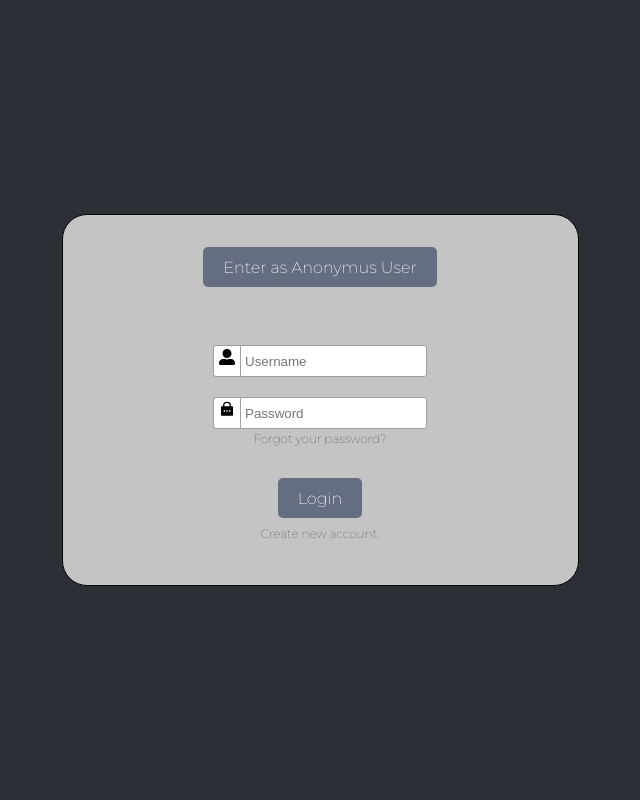
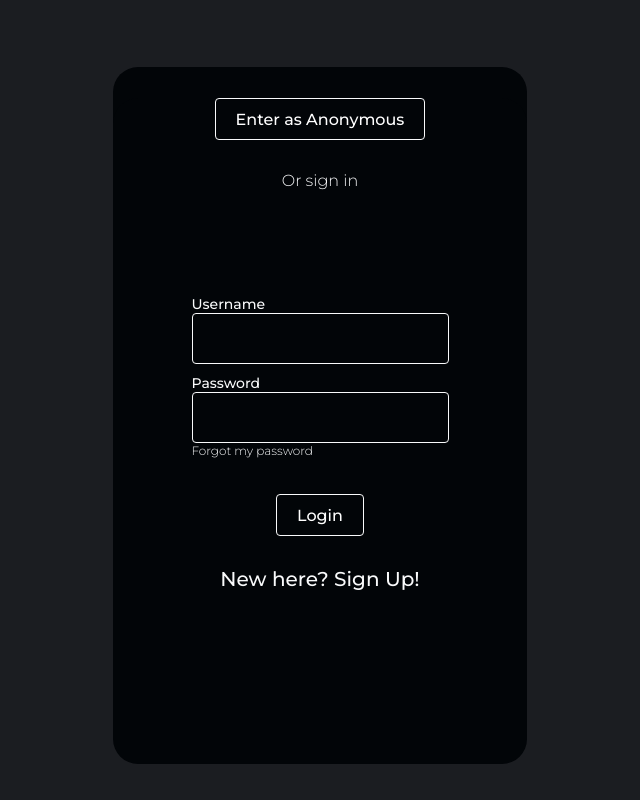
Before and after one commit to Andre-Sacilotti/react-realtime-chat, a React (Create React App) app: page / in a window 1280 px wide. Shown: the whole page, without its empty margins (320-960 px from the left). Built offline with nearby package versions, Linux system fonts and the light colour scheme.

Commit message:
Refatoração do design da tela de login

```diff
--- /dev/null
+++ b/src/components/Colors.js
@@ -0,0 +1,18 @@
+export const PRIMARY = "#4F5E7B"
+export const BGCOLOR = "#14181F"
+export const TEXTCOLOR = "#F9FAFB"
+
+export const AUXILARCOLOR = "#020508"
+
+export const ERRORCOLOR = "#913B3B"
+export const SUCCESSCOLOR = "#64BC26"
+export const WARNINGCOLOR = "#FAD202"
+
+export const TONE10 = "#14181F"
+export const TONE20 = "#282F3E"
+export const TONE30 = "#3C475D"
+export const TONE40 = "#4F5E7B"
+export const TONE50 = "#64779B"
+export const TONE60 = "#8392AF"
+export const TONE70 = "#A2ADC3"
+export const TONE80 = "#C1C8D7"
--- a/src/components/CustomButton/CustomButton.js
+++ b/src/components/CustomButton/CustomButton.js
@@ -1,11 +1,13 @@
 import React from 'react'
 import styled from 'styled-components'
 
+import {BGCOLOR, TEXTCOLOR, AUXILARCOLOR} from "../Colors"
+
 const Button = styled.a`
 
-  background-color: ${props => props.dark ? "#181818" : "#656E80"};
   color: #FFFFFF;
-  border-radius: 5px;
+  border: 1px solid ${TEXTCOLOR};
+  border-radius: 4px;
 
 
   display: inline-flex;
@@ -17,7 +19,7 @@ const Button = styled.a`
   max-height: 40px;
 
   font-size: 16px;
-  font-weight: 200;
+  font-weight: 500;
 
   -webkit-user-select: none;
   -webkit-touch-callout: none;
@@ -26,18 +28,10 @@ const Button = styled.a`
   user-select: none;
 
 
-
-
-
-  &:hover {
-    background-color: ${props => props.dark ? "#181818" : "#575f6f"};
+  &:hover, &:active {
+    background-color: rgba(255, 255, 255, 0.1);
   }
 
-  &:active, &.active, &:focus {
-
-    border: none;
-    outline:none;
-  }
 
 
 `
--- a/src/components/CustomInput/CustomInput.js
+++ b/src/components/CustomInput/CustomInput.js
@@ -1,45 +1,45 @@
 import React from 'react';
 import styled from 'styled-components';
 
-import {FaUserAlt} from "react-icons/fa"
+import {BGCOLOR, TEXTCOLOR, AUXILARCOLOR} from "../Colors"
 
 const Input = styled.input`
-  border: 1px solid #A0A0A0;
-  height: 28px;
-  border-radius: 3px;
-  border-bottom-left-radius: 0px;
-  border-top-left-radius: 0px;
-  padding-left: 4px;
-  padding-right: 4px;
+  background-color: #FFFFFF00;
+  border: 1px solid ${TEXTCOLOR};
+  border-radius: 4px;
 
+  height: 47px;
+  width: 245px;
 
+  font-size: 14px;
+
+  padding-left: 5px;
+  padding-right: 5px;
+
+  font-weight: 500;
+  color: ${TEXTCOLOR};
 `
 
 
 const InputDiv = styled.div`
   display: inline-flex;
-  height: 100%;
+  flex-direction: column;
 
-  padding-top: 10px;
-  padding-bottom: 10px;
-
+  padding: 5px 0px;
 `
 
-const InputIconDiv = styled.div`
+const InputTitle = styled.div`
+  text-align: start;
+  font-size: 14px;
+  font-weight: 500;
+  color: ${TEXTCOLOR};
+`
 
-  background-color: #FFFFFF;
-
-  border-bottom-left-radius: 3px;
-  border-top-left-radius: 3px;
-  border: 1px solid #A0A0A0;
-  border-right: 0px;
-
-  justify-content: center;
-  text-align: center;
-  vertical-align: middle;
-
-  padding-left: 5px;
-  padding-right: 5px;
+const ForgotPassText = styled.span`
+  color: ${TEXTCOLOR};
+  text-align: start;
+  font-size: 12px;
+  font-weight: 300;
 `
 
 const CustomInput = (props) => {
@@ -47,11 +47,12 @@ const CustomInput = (props) => {
     return (
         <div>
             <InputDiv>
-                <InputIconDiv>
-                    {props.icon}
-                </InputIconDiv>
-
-                <Input type={props.type ? props.type : "text"} placeholder={props.children}/>
+                <InputTitle>{props.children}</InputTitle>
+                <Input type={props.type ? props.type : "text"}/>
+                {props.type === "password" ?
+                    <ForgotPassText onClick={props.handlerForgotPass}>
+                    Forgot my password
+                    </ForgotPassText> : null}
             </InputDiv>
 
         </div>
--- a/src/components/LoginBox/LoginBox.js
+++ b/src/components/LoginBox/LoginBox.js
@@ -3,93 +3,105 @@ import styled from "styled-components"
 
 import CustomButton from "../CustomButton/CustomButton";
 import CustomInput from "../CustomInput/CustomInput";
-import {FaUserAlt} from "react-icons/fa";
-import {RiLockPasswordFill} from "react-icons/ri"
+
+
+import {BGCOLOR, TEXTCOLOR, AUXILARCOLOR} from "../Colors"
 
 const LoginBoxDiv = styled.div`
-  border: 1px solid black;
   border-radius: 25px;
-  height: 55%;
-  width: 80%;
-  background-color: #C4C4C4;
+  height: 100%;
+  width: 100%;
+  background-color: ${BGCOLOR};
 
-  @media(min-height: 668px){
-    height: 370px;
-  }
-
-
-  @media(min-width: 650px){
-    width: 515px;
-  }
-`
-
-const ForgetPassDiv = styled.div`
-  font-weight: 100;
-  font-size: 12px;
-  margin-top: -8px;
-`
-
-
-const AnonymBtnDiv = styled.div`
-  padding-top: 32px;
-  padding-bottom: 16px
-`
-
-const LoginBtnDiv = styled.div`
-  padding-top: 16px;
-  padding-bottom: 16px
-`
-
-const FormsDiv = styled.div`
-  padding-top: 32px;
-  padding-bottom: 16px
-`
-
-const Logina = styled.a`
-  text-decoration: none;
-
-  &:active, &:visited {
-    text-decoration: none;
-    color: #323232;
-  }
-
-  &:hover {
-    color: black;
+  @media(min-width: 768px) {
+    background-color: ${AUXILARCOLOR};
   }
 
 `
 
+const UpperLoginBoxDiv = styled.div`
+  border-radius: 25px;
+  height: 100%;
+  width: 100%;
+  background-color: ${BGCOLOR};
+
+  color: ${TEXTCOLOR};
+
+  @media(min-width: 768px) {
+    background-color: ${AUXILARCOLOR};
+    height: 666px;
+    width: 414px;
+  }
+
+`
+
+const ButtonDiv = styled.div`
+  margin-top: 31px;
+  margin-bottom: 31px;
+`
+
+const TextDiv = styled.div`
+  margin-top: 16px;
+`
+
+const Text = styled.span`
+  font-weight: 300;
+`
+
+const TextRegister = styled.span`
+  font-weight: 500;
+  font-size: 20px;
+`
+
+const FormsDiv = styled.div`
+  padding-top: 100px;
+`
+
+
+
+
 const LoginBox = () => {
 
     return (
+        <UpperLoginBoxDiv>
             <LoginBoxDiv>
-                <AnonymBtnDiv>
-                    <CustomButton dark={false}>Enter as Anonymus User</CustomButton>
-                </AnonymBtnDiv>
+
+                <ButtonDiv>
+                    <CustomButton>Enter as Anonymous</CustomButton>
+                </ButtonDiv>
+
+                <TextDiv>
+                    <Text>Or sign in</Text>
+                </TextDiv>
 
                 <FormsDiv>
-                    <CustomInput
-                    icon={<FaUserAlt style={{verticalAlign: 'bottom'}} />}
-                    >Username</CustomInput>
+                    <CustomInput>
+                        Username
+                    </CustomInput>
 
-                    <CustomInput
-                        type={"password"}
-                        icon={<RiLockPasswordFill style={{verticalAlign: 'bottom'}} />}
-                    >Password</CustomInput>
-
-                    <Logina href={""}>
-                        <ForgetPassDiv>Forgot your password?</ForgetPassDiv>
-                    </Logina>
+                    <CustomInput type={"password"}>
+                        Password
+                    </CustomInput>
                 </FormsDiv>
 
-                <LoginBtnDiv>
+                <ButtonDiv>
+                    <CustomButton>Login</CustomButton>
+                </ButtonDiv>
 
-                    <CustomButton dark={false}>Login</CustomButton>
-                </LoginBtnDiv>
-                <Logina href={""}>
-                    <ForgetPassDiv>Create new account.</ForgetPassDiv>
-                </Logina>
+                <TextDiv>
+                    <TextRegister>New here? Sign Up!</TextRegister>
+                </TextDiv>
+
+
+
+
+
+
+
+
             </LoginBoxDiv>
+        </UpperLoginBoxDiv>
+
     )
 }
 
--- a/src/index.css
+++ b/src/index.css
@@ -3,7 +3,7 @@ body {
   font-family: 'Montserrat', sans-serif;
   -webkit-font-smoothing: antialiased;
   -moz-osx-font-smoothing: grayscale;
-  background-color: #2C2F36
+  background-color: #1b1d21;
 }
 
 code {
```
Also changed, not shown: 1 other file (tests, documents, lock files or other folders).
